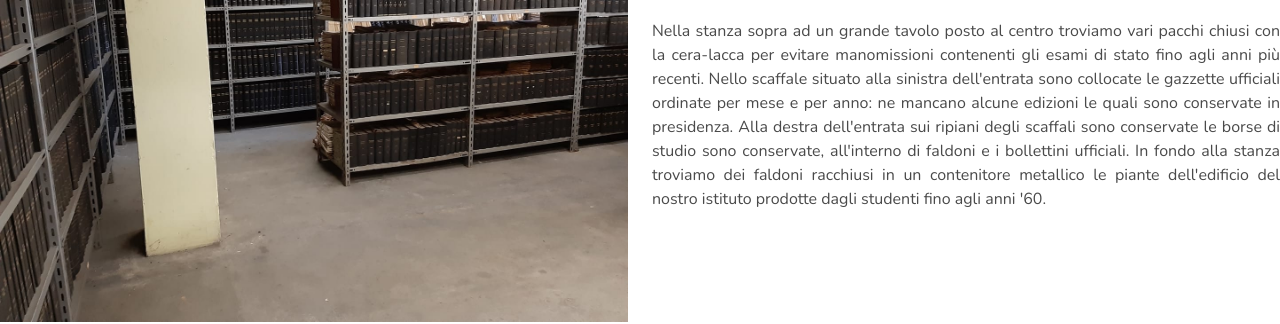
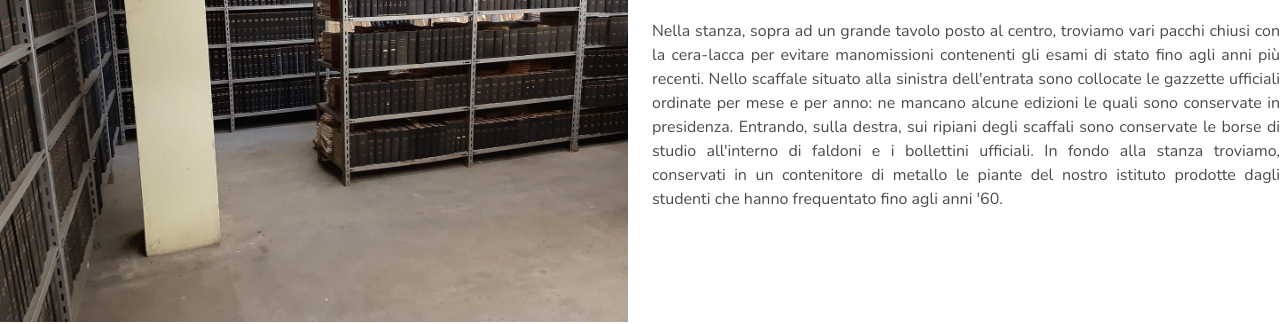
Before and after one commit to lorenzobotti/archivi, a website: page archivio3/index.html in a window 1280 px wide. Shown: the part 305-629 px from the top of the page. Drawn offline with nearby package versions, Linux system fonts and the light colour scheme.

Commit message:
Corretta descrizione archivio 3

```diff
--- a/archivio3/index.html
+++ b/archivio3/index.html
@@ -49,14 +49,19 @@
 	  </p>
 	  <h2 class="title">Descrizione oggetti</h2>
 	  <p style="text-align:justify">
-	  Nella stanza sopra ad un grande tavolo posto al centro troviamo vari pacchi chiusi con la cera-lacca per evitare manomissioni
+	  Nella stanza, sopra ad un grande tavolo posto al centro, troviamo vari pacchi chiusi con la cera-lacca per evitare manomissioni
 	  contenenti gli esami di stato fino agli anni più recenti.
 	  Nello scaffale situato alla sinistra dell'entrata sono collocate le gazzette ufficiali ordinate per mese e per anno:
 	  ne mancano alcune edizioni le quali sono conservate in presidenza.
-	  Alla destra dell'entrata sui ripiani degli scaffali sono conservate le borse di studio sono conservate, all'interno di faldoni e i bollettini ufficiali.
-	  In fondo alla stanza troviamo dei faldoni racchiusi in un contenitore metallico le piante dell'edificio del nostro istituto prodotte dagli studenti fino agli anni '60.
+	  Entrando, sulla destra, sui ripiani degli scaffali sono conservate le borse di studio
+	  all'interno di faldoni e i bollettini ufficiali.
+	  In fondo alla stanza troviamo, conservati in un contenitore di metallo
+		  le piante del nostro istituto prodotte dagli studenti che hanno frequentato fino agli anni '60.
 	</p>
       	 </div>
+	      <!--
+						E	E	E	E	E	E
+		-->
         </div>
       </div>
     <div class="columns">
```
